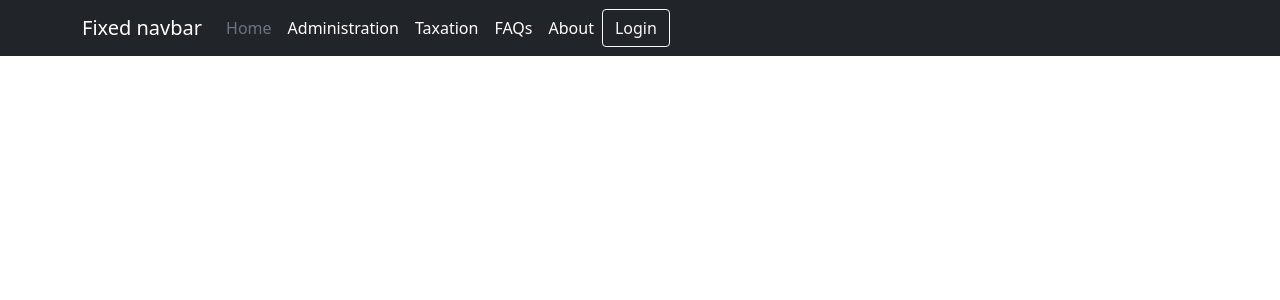
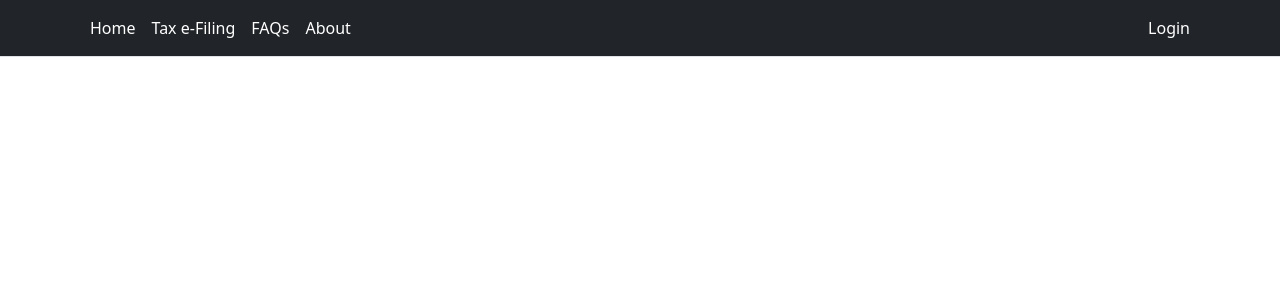
Before and after one commit to shyamsrinivasan/flaskapp, a Flask app: template app/home/templates/signup.html in a window 1280 px wide. Shown: the top 300 px of the page. Run offline with Flask 2, Linux system fonts and the light colour scheme; the template is opened without the code that fills it, so the values that code supplies are empty; some libraries are stand-ins or nearby versions.

Commit message:
add navbar from index.html

```diff
--- a/app/home/templates/signup.html
+++ b/app/home/templates/signup.html
@@ -9,34 +9,23 @@ Sign-up page
 {% endblock %}
 
 {% block navbar %}
-<nav class="navbar navbar-expand-md navbar-dark fixed-top bg-dark text-white">
-	<div class="container d-flex flex-wrap">
-      <div class="d-flex flex-wrap align-items-center justify-content-center justify-content-lg-start">
-        <a class="navbar-brand d-flex align-items-center mb-2 mb-lg-0 text-white text-decoration-none" href="#">Fixed navbar</a>
-        <a href="/" class="d-flex align-items-center mb-2 mb-lg-0 text-white text-decoration-none">
-        <ul class="nav col-12 col-lg-auto me-lg-auto mb-2 justify-content-center mb-md-0">
-          <li><a href="{{ url_for('home.index') }}" class="nav-link px-2 text-secondary">Home</a></li>
-          <li><a href="{{ url_for('admin.index') }}" class="nav-link px-2 text-white">Administration</a></li>
-          <li><a href="#" class="nav-link px-2 text-white">Taxation</a></li>
-          <li><a href="#" class="nav-link px-2 text-white">FAQs</a></li>
-          <li><a href="#" class="nav-link px-2 text-white">About</a></li>
-        </ul>
-
-        <ul class="nav text-end">
-          <li><a href="{{ url_for('home.login_home') }}" class="btn btn-outline-light me-2">Login</a></li>
-        </ul>
-      </div>
-    </div>
+<nav class="py-2 bg-dark text-white border-bottom">
+  <div class="container d-flex flex-wrap">
+    <ul class="nav me-auto">
+      <li class="nav-item"><a href="{{ url_for('home.index') }}" class="nav-link text-white px-2 active" aria-current="page">Home</a></li>
+      <li class="nav-item"><a href="#" class="nav-link text-white px-2">Tax e-Filing</a></li>
+      <li class="nav-item"><a href="#" class="nav-link text-white px-2">FAQs</a></li>
+      <li class="nav-item"><a href="{{ url_for('home.about') }}" class="nav-link text-white px-2">About</a></li>
+    </ul>
+    <ul class="nav">
+      <li class="nav-item"><a href="{{ url_for('home.login_home') }}" class="nav-link text-white px-2">Login</a></li>
+    </ul>
+  </div>
 </nav>
 {% endblock %}
 
 {% block header%}
-<!-- <header class="py-3 mb-4 border-bottom">
-	<div class="container d-flex flex-wrap justify-content-center">
-	  <a href="/" class="d-flex align-items-center mb-3 mb-lg-0 me-lg-auto text-dark text-decoration-none">
-	     <svg class="bi me-2" width="40" height="32"><use xlink:href="#bootstrap"/></svg>
-	    <span class="fs-4">Demeter Farms Client Management System</span>
-	  </a>
-	</div>
-</header> -->
 {% endblock %}
+
+{% block main %}
+{% endblock %}
```
